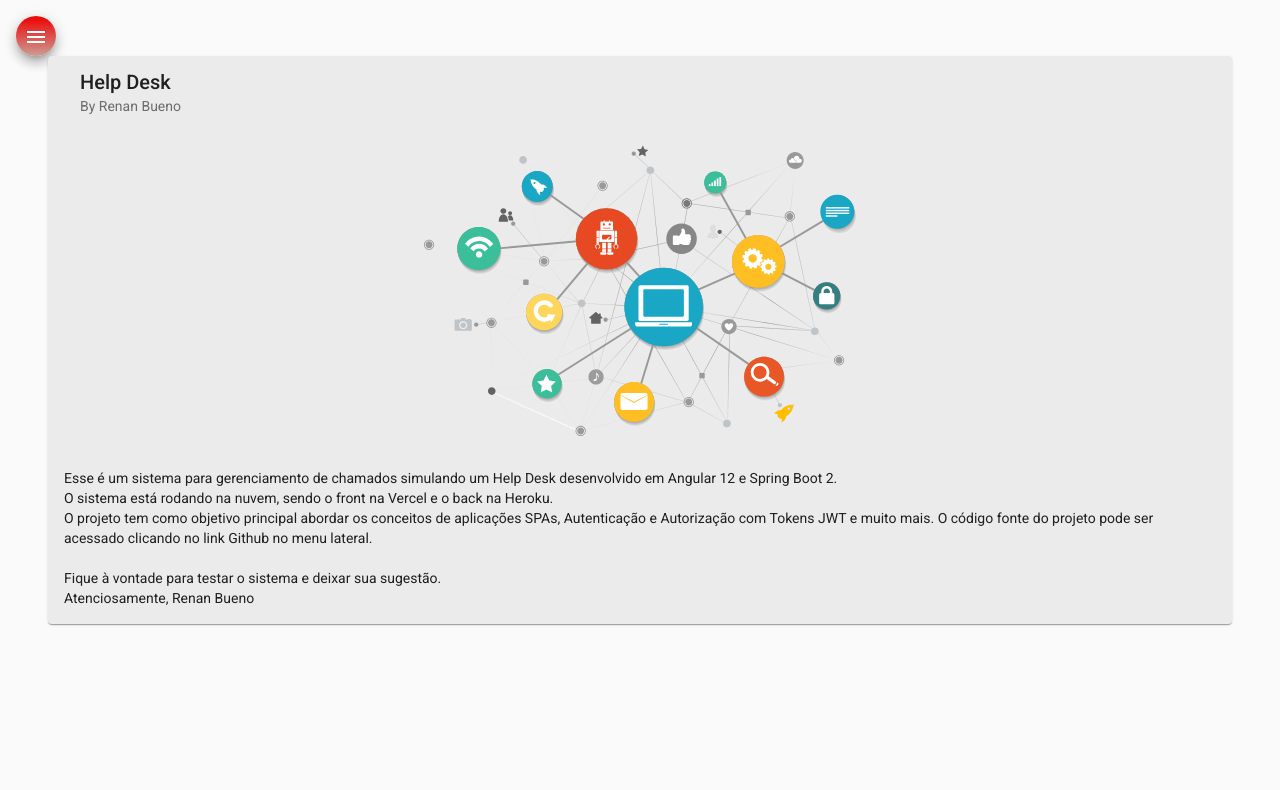
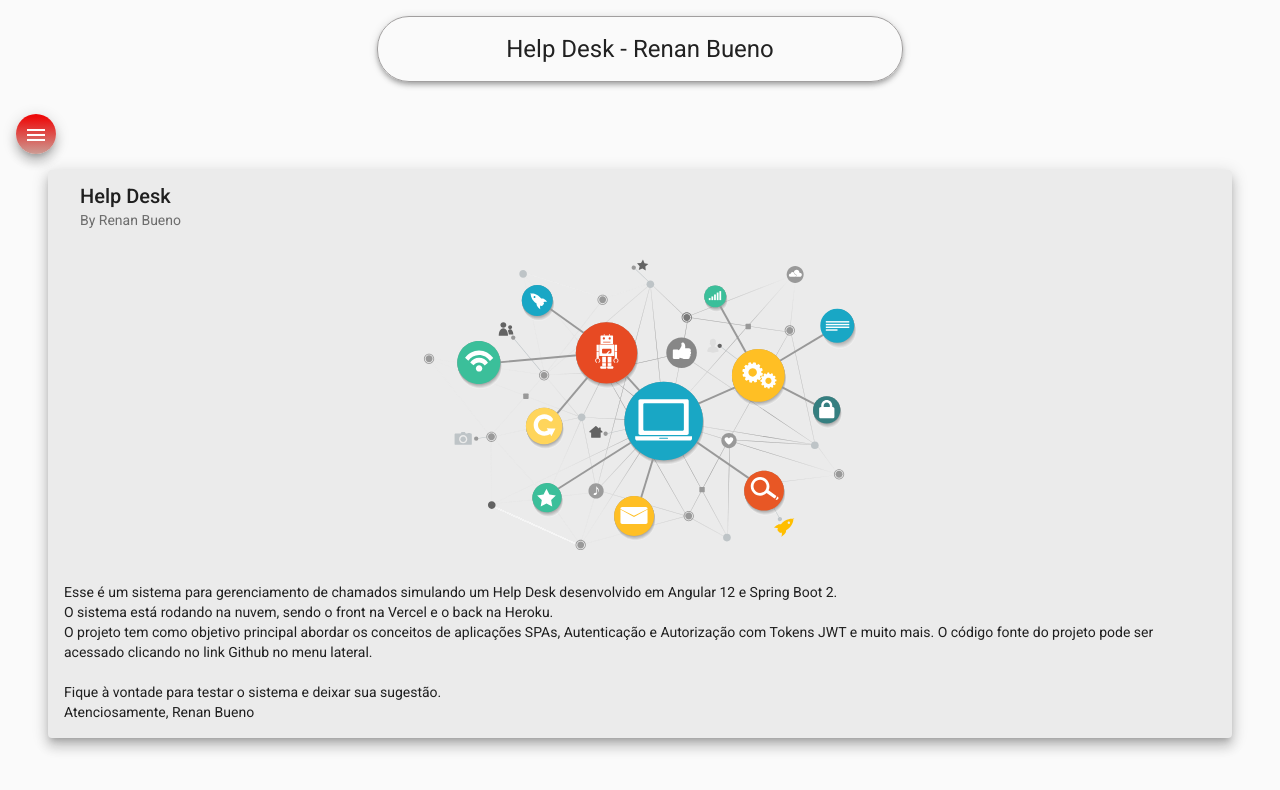
Before and after one commit to renanbuenov/helpdesk-front, an Angular app: page /home in a window 1280 px wide. Shown: the top 790 px of the page. Built offline with nearby package versions, Linux system fonts and the light colour scheme.

Commit message:
HTML and CSS for header

```diff
--- a/src/app/components/header/header.component.css
+++ b/src/app/components/header/header.component.css
@@ -0,0 +1,12 @@
+.container{
+    display: flex;
+    align-items: center;
+    justify-content: center ;
+}
+
+h1{
+    margin-top: 1rem;
+    border: 1px solid rgb(161,159,159);
+    padding: 1rem 10%;
+    border-radius: 2rem;
+}
--- a/src/app/components/header/header.component.html
+++ b/src/app/components/header/header.component.html
@@ -1 +1,3 @@
-<p>header works!</p>
+<div class="container">
+    <h1 class="mat-elevation-z4">Help Desk - Renan Bueno</h1>
+</div>
--- a/src/app/components/home/home.component.css
+++ b/src/app/components/home/home.component.css
@@ -1,6 +1,6 @@
 .card {
     width: 90%;
-    margin: auto;
+    margin: 1rem auto;
     background-color: rgb(235, 235, 235);
  }
 
--- a/src/app/components/home/home.component.html
+++ b/src/app/components/home/home.component.html
@@ -1,4 +1,4 @@
-<mat-card class="card">
+<mat-card class="card mat-elevation-z9">
     <mat-card-header>
       <mat-card-title>Help Desk</mat-card-title>
       <mat-card-subtitle>By Renan Bueno</mat-card-subtitle>
--- a/src/app/components/nav/nav.component.html
+++ b/src/app/components/nav/nav.component.html
@@ -26,6 +26,7 @@
    </mat-drawer>
 
    <div class="sidenav-content">
+      <app-header></app-header>
       <button class="menu mat-elevation-z8" (click)="drawer.toggle()" mat-icon-button>
          <mat-icon>menu</mat-icon>
       </button>
```
